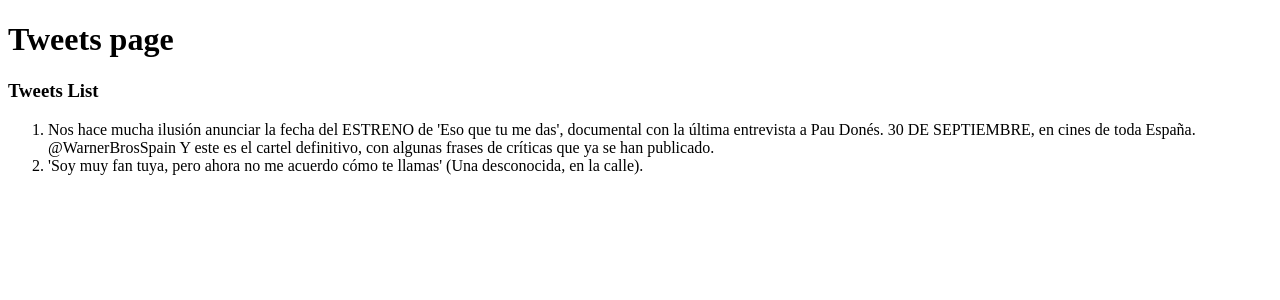
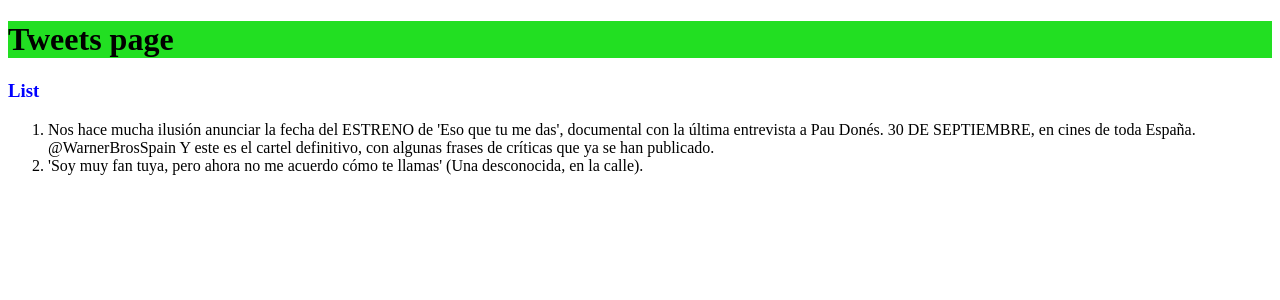
Before and after one commit to Rober040992/myFirst-Vite-React-project-X-React, a React (Vite) app: page / in a window 1280 px wide. Shown: the top 300 px of the page. Built offline with nearby package versions, Linux system fonts and the light colour scheme.

Commit message:
trying clsx

```diff
--- a/package.json
+++ b/package.json
@@ -11,6 +11,7 @@
         "preview": "vite preview"
     },
     "dependencies": {
+        "clsx": "^2.1.1",
         "react": "^18.3.1",
         "react-dom": "^18.3.1"
     },
--- a/src/pages/tweets/tweetsPage.css
+++ b/src/pages/tweets/tweetsPage.css
@@ -1,3 +1,10 @@
-.TweetsPage {
-    color: red;
+.TweetDiv {
+    background-color: rgb(49, 169, 169);
 }
+.TweetDiv.green {
+    background-color: rgb(34, 223, 34);
+}
+
+.ElH3 {
+    color: blue;
+}
--- a/src/pages/tweets/tweetsPage.tsx
+++ b/src/pages/tweets/tweetsPage.tsx
@@ -1,3 +1,4 @@
+import { clsx } from 'clsx'
 import './tweetsPage.css'
 
 const tweets = [
@@ -16,11 +17,14 @@ const tweets = [
         id: 2,
     },
 ]
+
+const green = true
+
 function TweetsPage() {
     return (
         <div>
-            <h1>Tweets page</h1>
-            <h3>Tweets List</h3>
+            <h1 className={clsx('TweetDiv', { green })}>Tweets page</h1>
+            <h3 className="ElH3"> List</h3>
             <ol>
                 {tweets.map((tweet) => (
                     <li key={tweet.id}>{tweet.content}</li>
```
Also changed, not shown: 1 other file (tests, documents, lock files or other folders).
